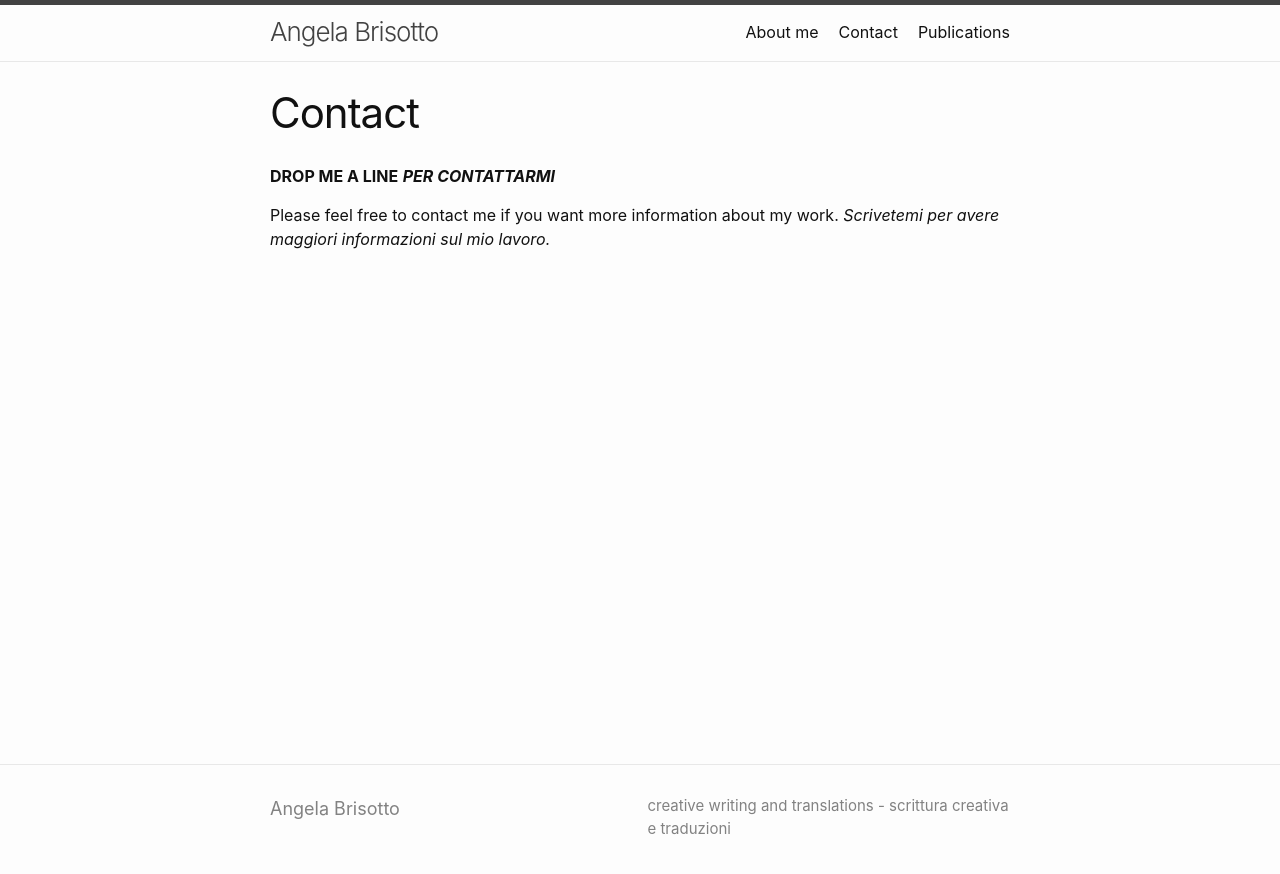
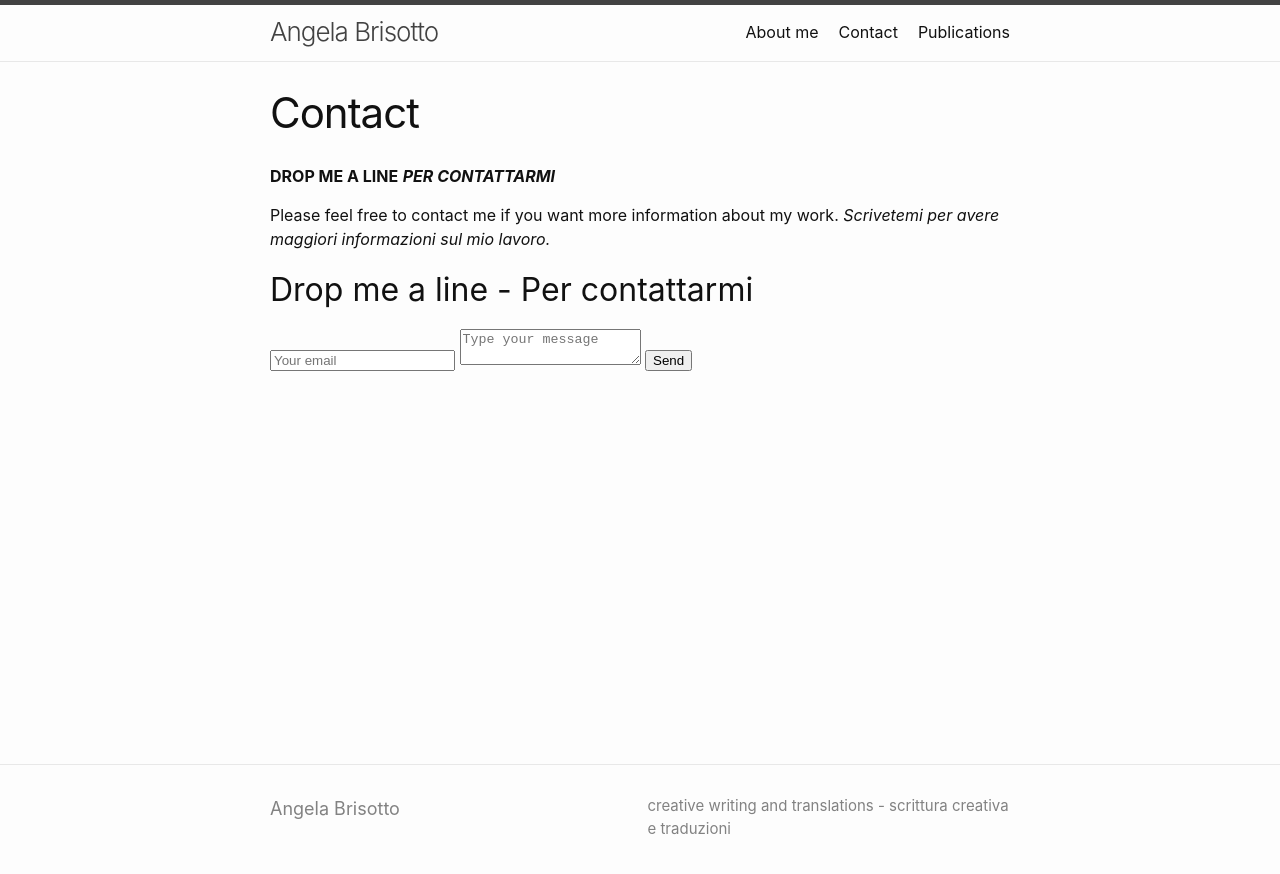
Before and after one commit to angelabrisotto/angelabrisotto.github.io, a Jekyll site: the page built from contact.md, in a window 1280 px wide. Shown: the top 874 px of the page. Built offline with Jekyll 4.4.1, drawn with Linux system fonts in a browser that asks for light colours.

Commit message:
Update contact.md

```diff
--- a/contact.md
+++ b/contact.md
@@ -9,3 +9,15 @@ permalink: /contact/
 
 Please feel free to contact me if you want more information about my work.
 _Scrivetemi per avere maggiori informazioni sul mio lavoro._
+
+<div id="contact">
+        <h2>Drop me a line - Per contattarmi</h2>
+        <div id="contact-form">
+                <form action="https://formspree.io/f/xgeryypd" method="POST">
+                <input type="hidden" name="_subject" value="Contact request from personal website" />
+                <input type="email" name="_replyto" placeholder="Your email" required>
+                <textarea name="message" placeholder="Type your message" required></textarea>
+                <button type="submit">Send</button>
+            </form>
+        </div>
+    </div>
```
